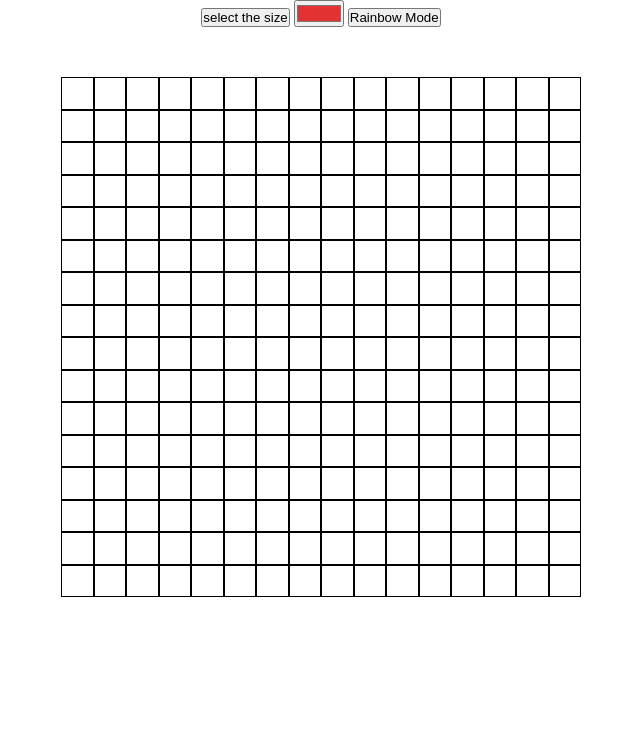
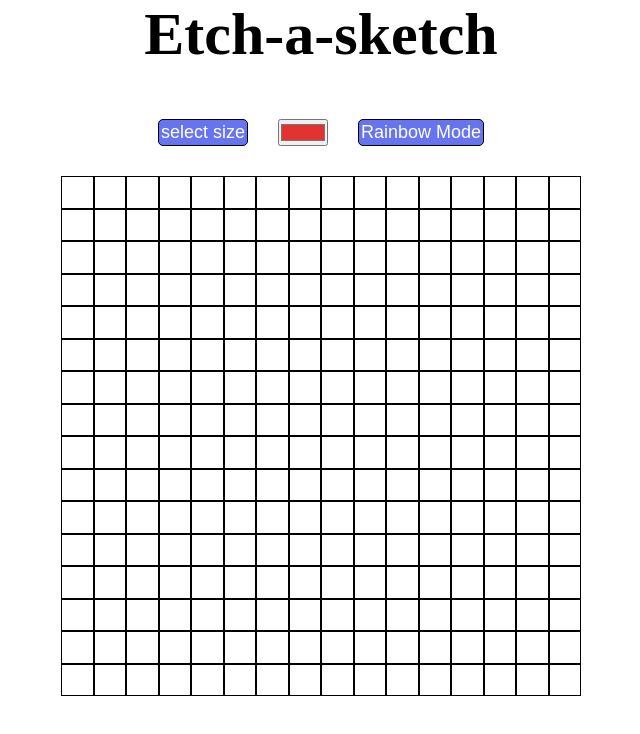
Before and after one commit to JPd3v/Etch-a-Sketch, a plain HTML site: page index.html in a window 1280 px wide. Shown: the whole page, without its empty margins (319-959 px from the left). Drawn offline with Linux system fonts and the light colour scheme.

Commit message:
add some css style

```diff
--- a/index.html
+++ b/index.html
@@ -8,8 +8,9 @@
     <title>Etch a Sketch</title>
 </head>
 <body>
+    <h1 class="title">Etch-a-sketch</h1>
     <div class="options">
-        <button class="btn-size">select the size</button>
+        <button class="btn-size">select size</button>
         <input type="color" name="color" value="#e23232" class="btn-color active">
         <button class="btn-rainbow ">Rainbow Mode</button>
     </div>
--- a/style.css
+++ b/style.css
@@ -11,8 +11,34 @@ body {
     flex-direction: column;
 }
 
+.title{
+    font-size:60px;
+}
+
+.options{
+    display: flex;
+    align-items: center;
+    justify-content: center;
+    gap: 30px;
+    margin-top: 50px;
+}
+
+button{
+    font-size: 18px;
+    background: #6674ef;
+    color: white;
+    border: 1px black solid;
+    border-radius: 5px;
+    padding: 2px;
+}
+
+input,
+button{
+    cursor: pointer;
+}
+
 .container {
-    margin-top:50px;
+    margin-top:30px;
     height:520px;
     width:520px;
     display:flex;
```
